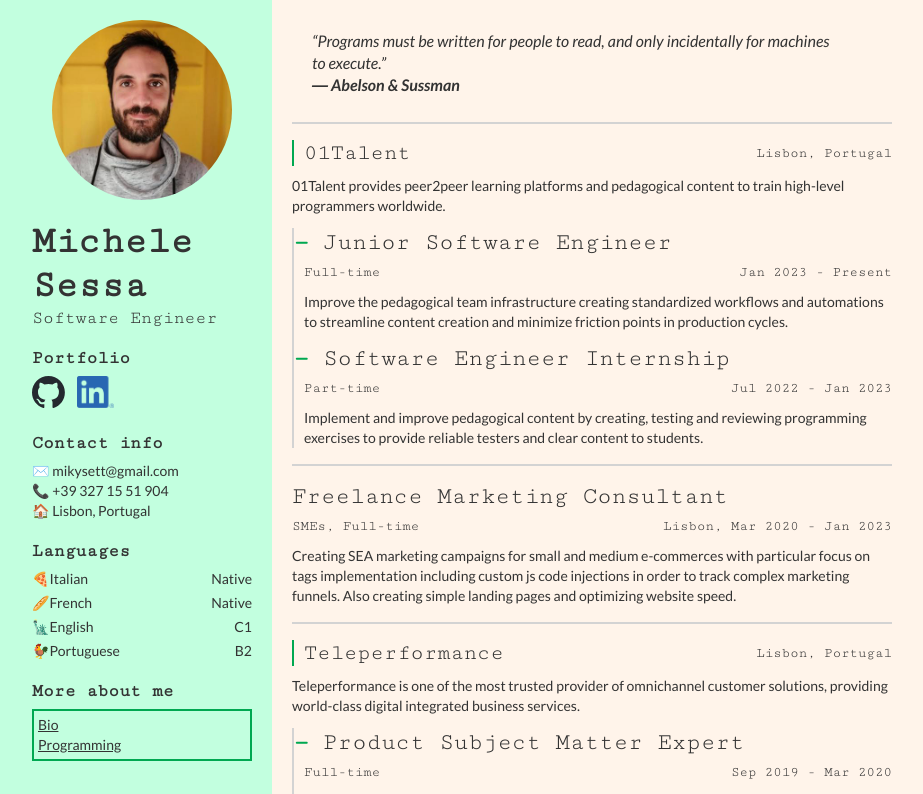
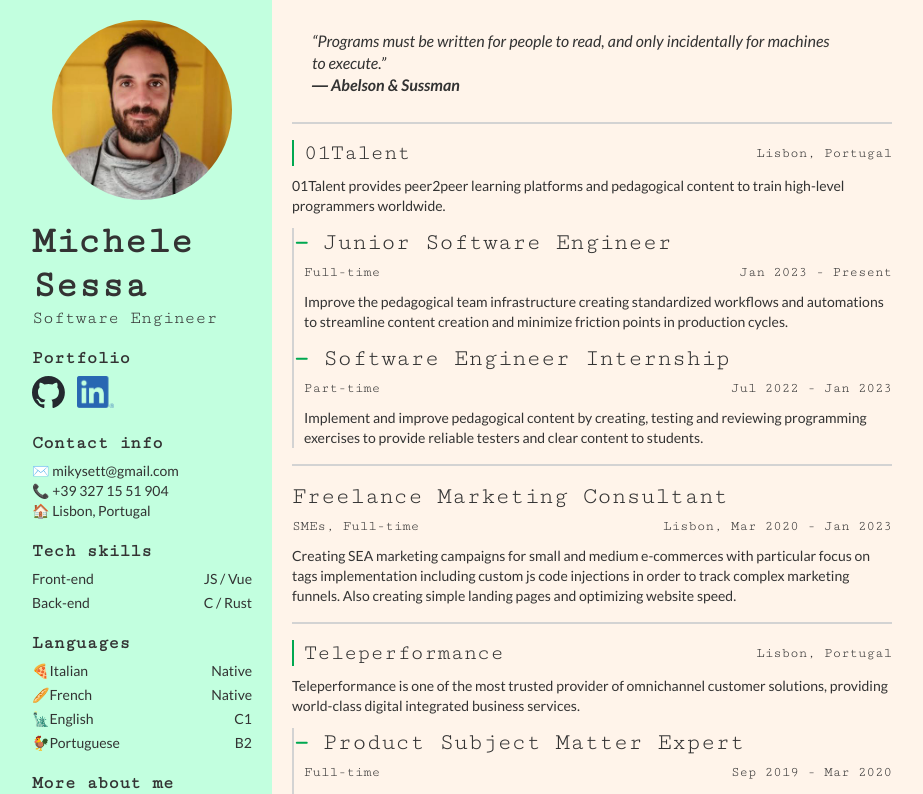
Before and after one commit to mikysett/another_cv, a Vue app in the folder cv-frontend/: page / in a window 1280 px wide. Shown: the top 794 px of the page, without its empty margins (112-1035 px from the left). Built offline with nearby package versions, Linux system fonts and the light colour scheme.

Commit message:
content: add tech skills to main menu

```diff
--- a/cv-frontend/src/components/MainMenu.vue
+++ b/cv-frontend/src/components/MainMenu.vue
@@ -32,6 +32,18 @@
         <p><a class="contact-link" href="mailto:mikysett@gmail.com">✉️ mikysett@gmail.com</a></p>
         <p><a class="contact-link" href="tel:+393271551904">📞 +39 327 15 51 904</a></p>
         <p>🏠 Lisbon, Portugal</p>
+      </div>
+
+      <div class="info-section">
+        <h3>Tech skills</h3>
+        <div class="skill-line">
+          <div class="skill-name">Front-end</div>
+          <div class="skill-level">JS / Vue</div>
+        </div>
+        <div class="skill-line">
+          <div class="skill-name">Back-end</div>
+          <div class="skill-level">C / Rust</div>
+        </div>
       </div>
 
       <div class="info-section">
```
